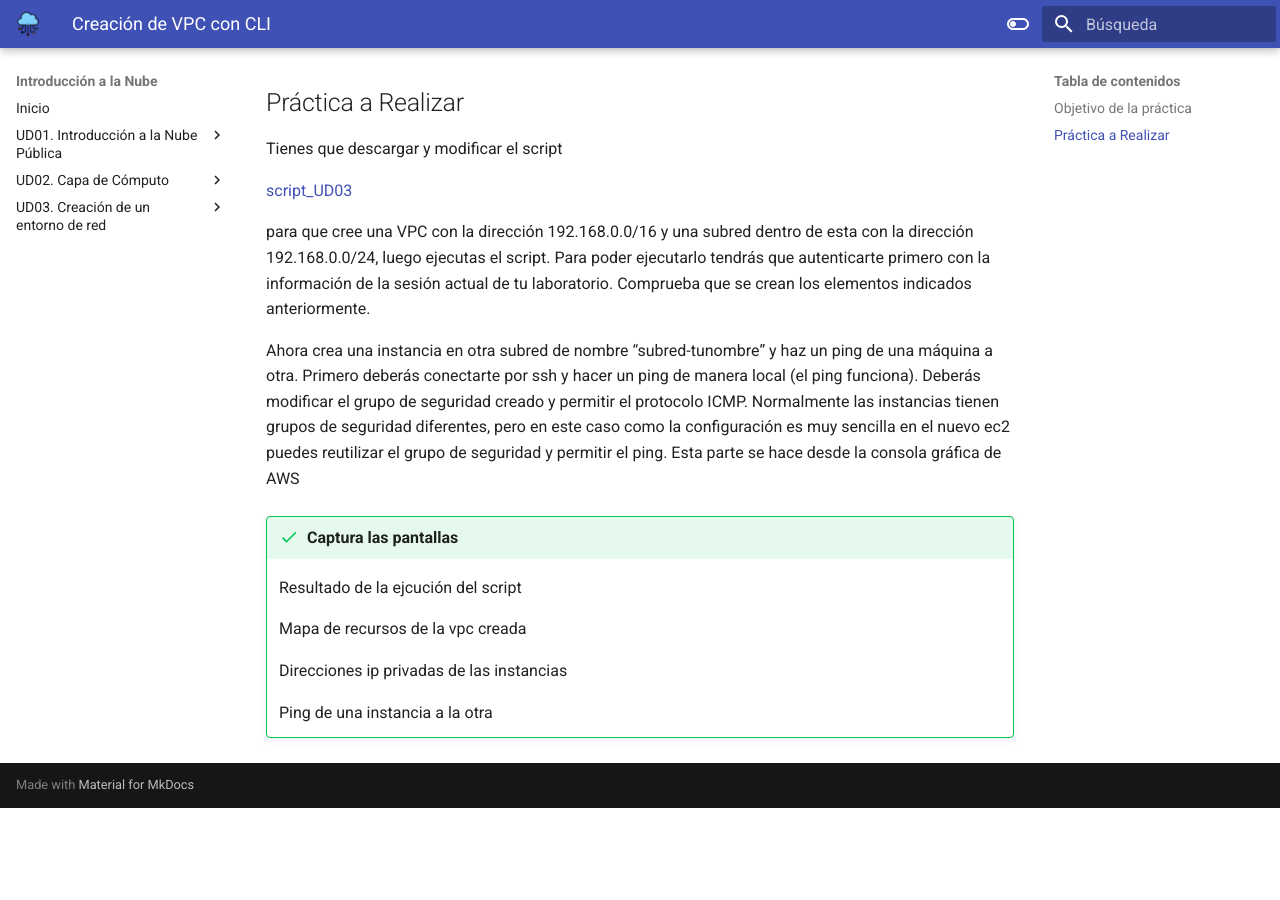
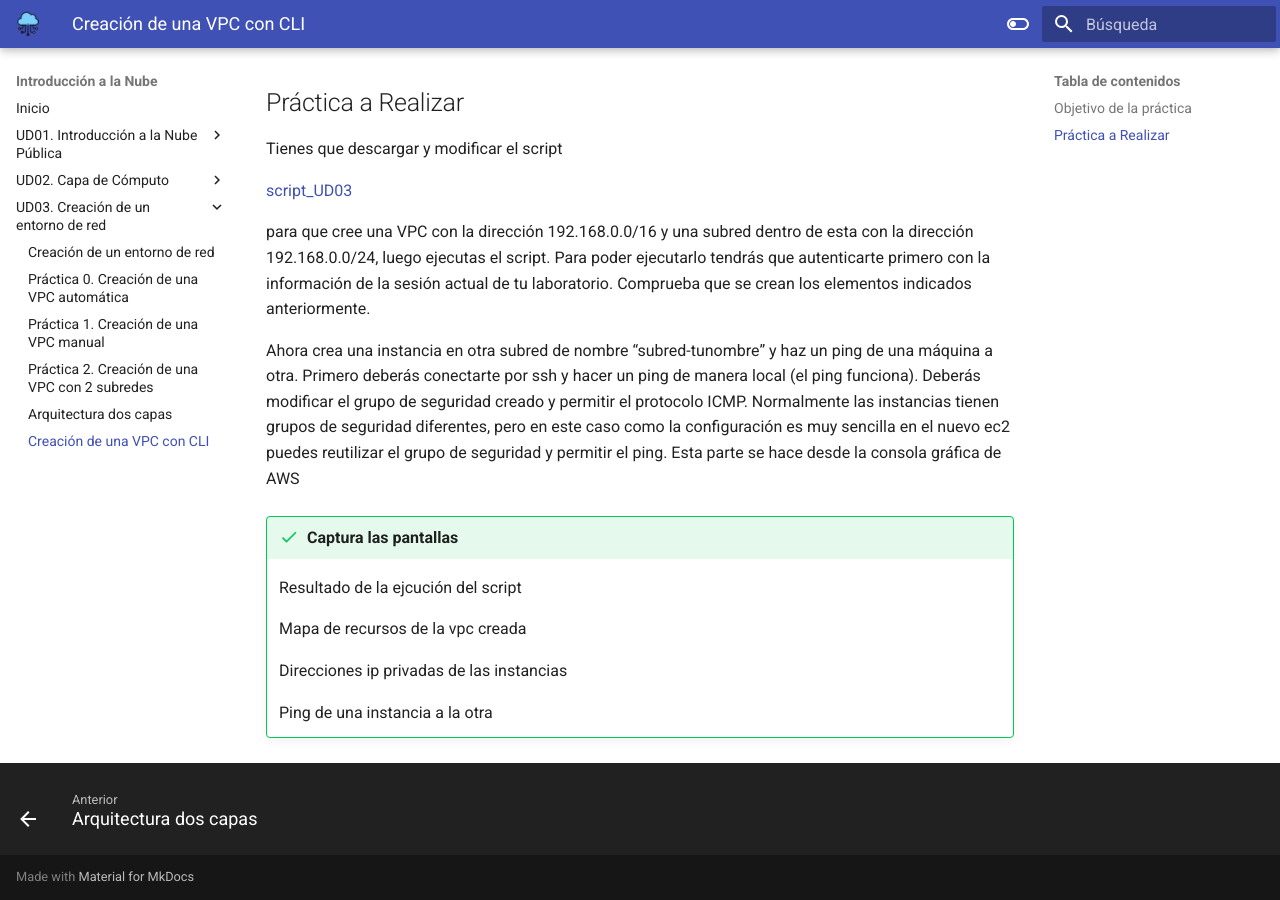
Before and after one commit to IES-CAMP-DE-MORVEDRE/optativa-cloud, an MkDocs documentation site: the page built from docs/ud03/redpractica04.md, in a window 1280 px wide and 900 px high, scrolled down 547 px. Built offline with MkDocs 1.6.1 and Material for MkDocs 9.7.7, drawn with Linux system fonts in a browser that asks for light colours; before the commit the page ends 1355 px from its top, so only the background shows below that.

Commit message:
Update mkdocs.yml

```diff
--- a/mkdocs.yml
+++ b/mkdocs.yml
@@ -17,6 +17,7 @@
       - "Práctica 1. Creación de una VPC manual": "ud03/redpractica01.md"
       - "Práctica 2. Creación de una VPC con 2 subredes": "ud03/redpractica02.md"
       - "Arquitectura dos capas": "ud03/redpractica03.md"
+      - "Creación de una VPC con CLI": "ud03/redpractica04.md"
 
 theme:
     language: es
```
